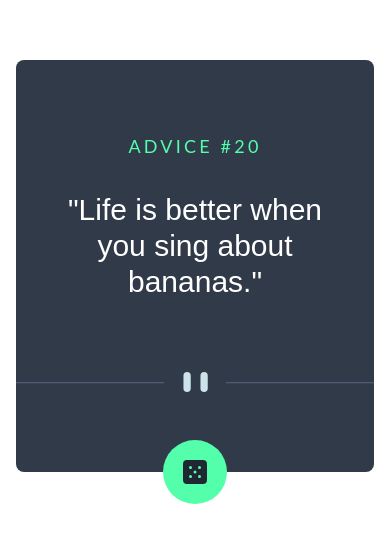
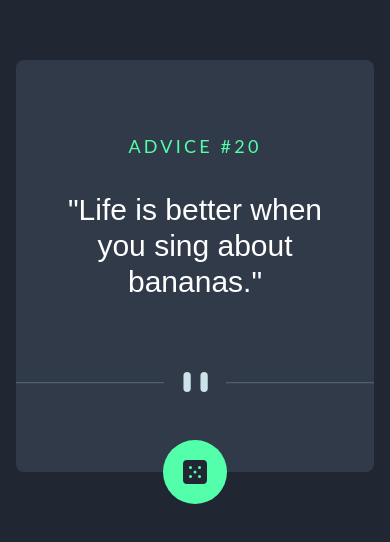
Before and after one commit to Ripdiegozz/advice-generator-app, a React (Vite) app: page / in a window 390 px wide. Shown: the part 108-650 px from the top of the page. Built offline with nearby package versions, Linux system fonts and the light colour scheme.

Commit message:
Background color in mobile devices fixed

```diff
--- a/index.html
+++ b/index.html
@@ -6,7 +6,7 @@
     <meta name="viewport" content="width=device-width, initial-scale=1.0" />
     <title>Advice Mentor</title>
   </head>
-  <body>
+  <body class="bg-[rgba(32,38,50,255)]">
     <main class="container mx-auto flex items-center">
       <div id="root"></div>
     </main>
--- a/src/App.css
+++ b/src/App.css
@@ -3,7 +3,7 @@
 @tailwind utilities;
 
 #root {
-  background-attachment: rgba(32,38,50,255);
+  background: rgba(32,38,50,255);
   max-width: 1280px;
   margin: 0 auto;
   padding: 1rem;
--- a/src/index.css
+++ b/src/index.css
@@ -13,6 +13,10 @@
   -webkit-font-smoothing: antialiased;
   -moz-osx-font-smoothing: grayscale;
   -webkit-text-size-adjust: 100%;
+}
+
+html{
+  background-color: rgba(32,38,50,255);
 }
 
 body {
```
